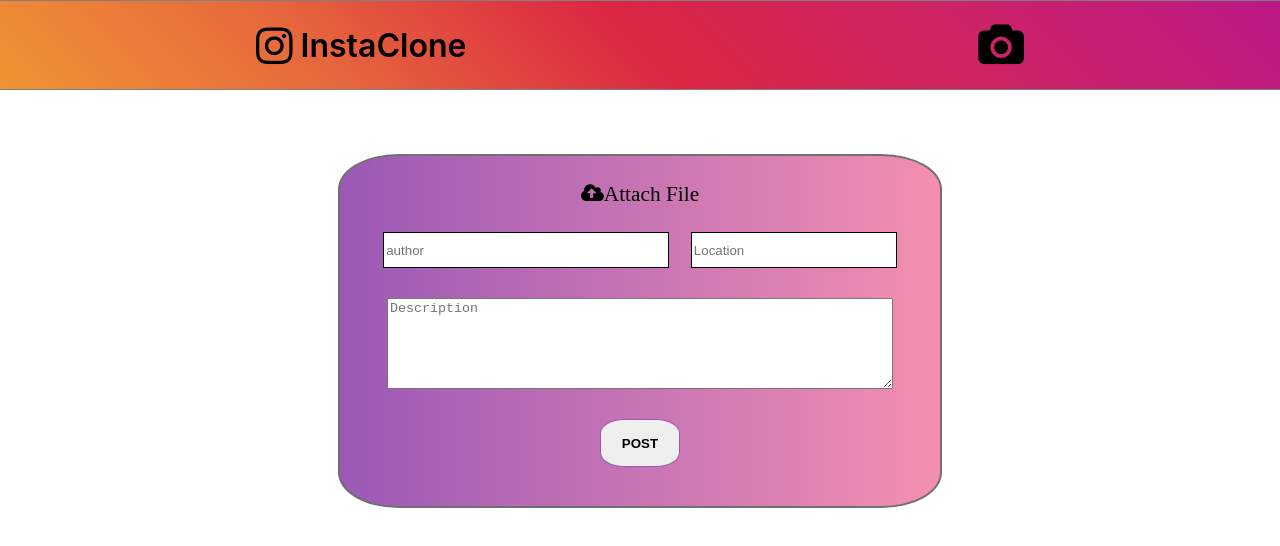
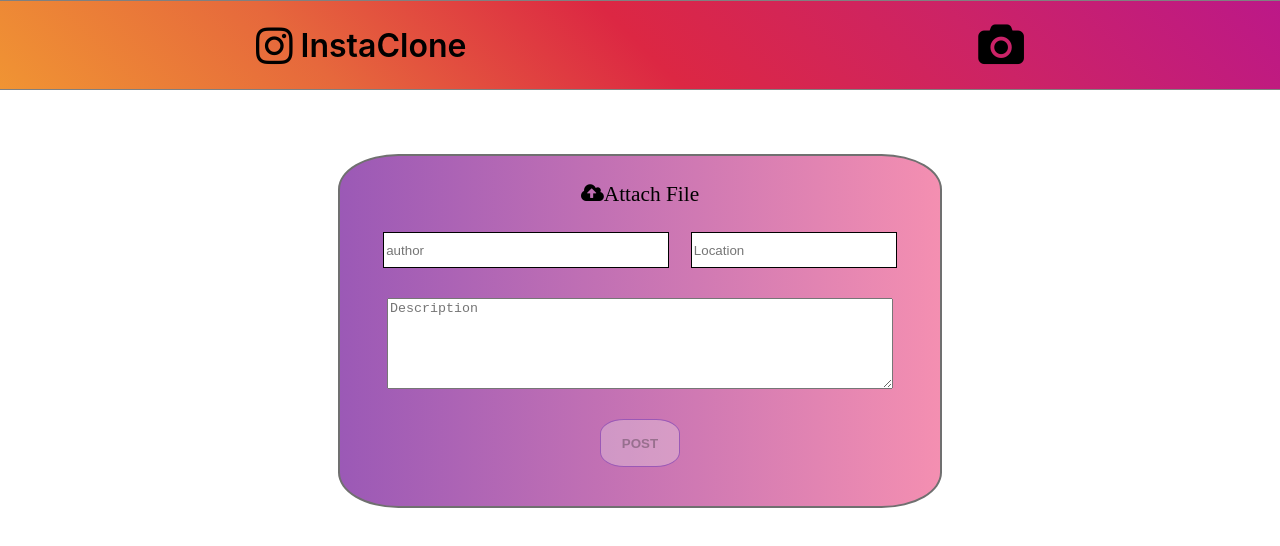
Before and after one commit to AmanAmanSingh/insta-react, a React (Create React App) app: page /uploadpost in a window 1280 px wide. Shown: the top 546 px of the page. Built offline with nearby package versions, Linux system fonts and the light colour scheme.

Commit message:
instaclone5  frontend react

```diff
--- a/src/component/instacard/instacard.css
+++ b/src/component/instacard/instacard.css
@@ -76,3 +76,9 @@ h5 {
 .share {
     color: rgb(20, 22, 24);
 }
+
+.loader-img {
+    margin: auto;
+    display: flex;
+    flex-direction: column;
+}
--- a/src/component/instacard/instacard.jsx
+++ b/src/component/instacard/instacard.jsx
@@ -1,7 +1,7 @@
 import HeaderInsta from "../header/header";
 import "./instacard.css";
 import shareIcon from "../../IMAGES/send.png"
-
+import loader from "../../IMAGES/loader-gif.gif"
 const InstaCard = ({ jsonData }) => {
     const newjsonData = Object.values(jsonData);
     // console.log(newjsonData, "json");
@@ -9,6 +9,7 @@ const InstaCard = ({ jsonData }) => {
     return (
         <>
             <HeaderInsta />
+            {!newjsonData.length && <img className="loader-img" src={loader} alt="loader-image" />}
             <main className="main-container">
                 {newjsonData.map((value, index) => {
                     return (
--- a/src/component/uploadpost/uploadpost.css
+++ b/src/component/uploadpost/uploadpost.css
@@ -94,4 +94,5 @@ textarea {
     flex-direction: column;
     justify-content: center;
     align-items: center;
+    color: rgb(11, 230, 95);
 }
--- a/src/component/uploadpost/uploadpost.jsx
+++ b/src/component/uploadpost/uploadpost.jsx
@@ -4,12 +4,10 @@ import axios from "axios";
 import "./uploadpost.css"
 import { useNavigate } from "react-router-dom";
 const UploadPost = () => {
-    const [author, setauthor] = useState("")
-    const [location, setLocation] = useState("")
-    const [description, setDescription] = useState("")
+
+    const [postData, setPostData] = useState({ author: "", location: "", description: "" });
     const [imageFile, setImageFile] = useState("");
     const [imageName, setImageName] = useState("Attach File");
-    const [Err, setErr] = useState(null);
 
     const navigate = useNavigate();
 
@@ -18,21 +16,19 @@ const UploadPost = () => {
             const base64Path = await fileTobase64(imageFile);
             const data = await axios.post("https://instaclone-server-fh5k.onrender.com/upload", {
                 image: base64Path,
-                author: author,
-                location: location,
-                description: description
+                author: postData.author,
+                location: postData.location,
+                description: postData.description
             })
-            // console.log(data);
-
-            setauthor(""); setLocation(""); setDescription(""); setImageFile("");
+            setPostData("");
+            navigate("/insta-main");
         }
         catch (e) {
-            console.log(e)
-            setErr(e.response.data.message.message);
+            console.log(e.response.data.message.message);
         }
         // console.log(base64Path);
-        // console.log(postData);
     }
+
     const fileTobase64 = (file) => {
         if (!file) {
             return undefined;
@@ -48,10 +44,9 @@ const UploadPost = () => {
             }
         })
     }
-
+    let disable = (imageFile && postData.author && postData.location && postData.description);
 
     return (
-
         <>
             <HeaderInsta />
             <div className="upload-container">
@@ -65,23 +60,23 @@ const UploadPost = () => {
 
                 <div className="author-location">
                     <div>
-                        <input type="text" id="author" placeholder="author" name="author" onChange={(e) => { setauthor(e.target.value) }} value={author} />
+                        <input type="text" id="author" placeholder="author" name="author" onChange={(e) => { setPostData({ ...postData, author: e.target.value }) }} value={postData.author} />
                     </div>
                     <div>
-                        <input type="text" id="location" placeholder="Location" name="location" onChange={(e) => { setLocation(e.target.value) }} value={location} />
+                        <input type="text" id="location" placeholder="Location" name="location" onChange={(e) => { setPostData({ ...postData, location: e.target.value }) }} value={postData.location} />
                     </div>
                 </div>
 
                 <section>
-                    <textarea id="description" value={description} placeholder="Description" onChange={(e) => setDescription(e.target.value)}>
+                    <textarea id="description" placeholder="Description" onChange={(e) => setPostData({ ...postData, description: e.target.value })} value={postData.description}>
                     </textarea>
                 </section>
 
                 <section className="post-btn">
-                    <button onClick={() => { handleSubmition(); }}>POST</button>
+                    <button onClick={handleSubmition} disabled={disable ? false : true}>POST</button>
                 </section>
             </div>
-            {Err && <h1 className="alert-msg" >ALL FIELD  REQUIRED.....</h1>}
+            {disable && <h4 className="alert-msg">After click on post please wait...</h4>}
         </>
     )
 }
```
Also changed, not shown: src/IMAGES/loader-gif.gif (added).
